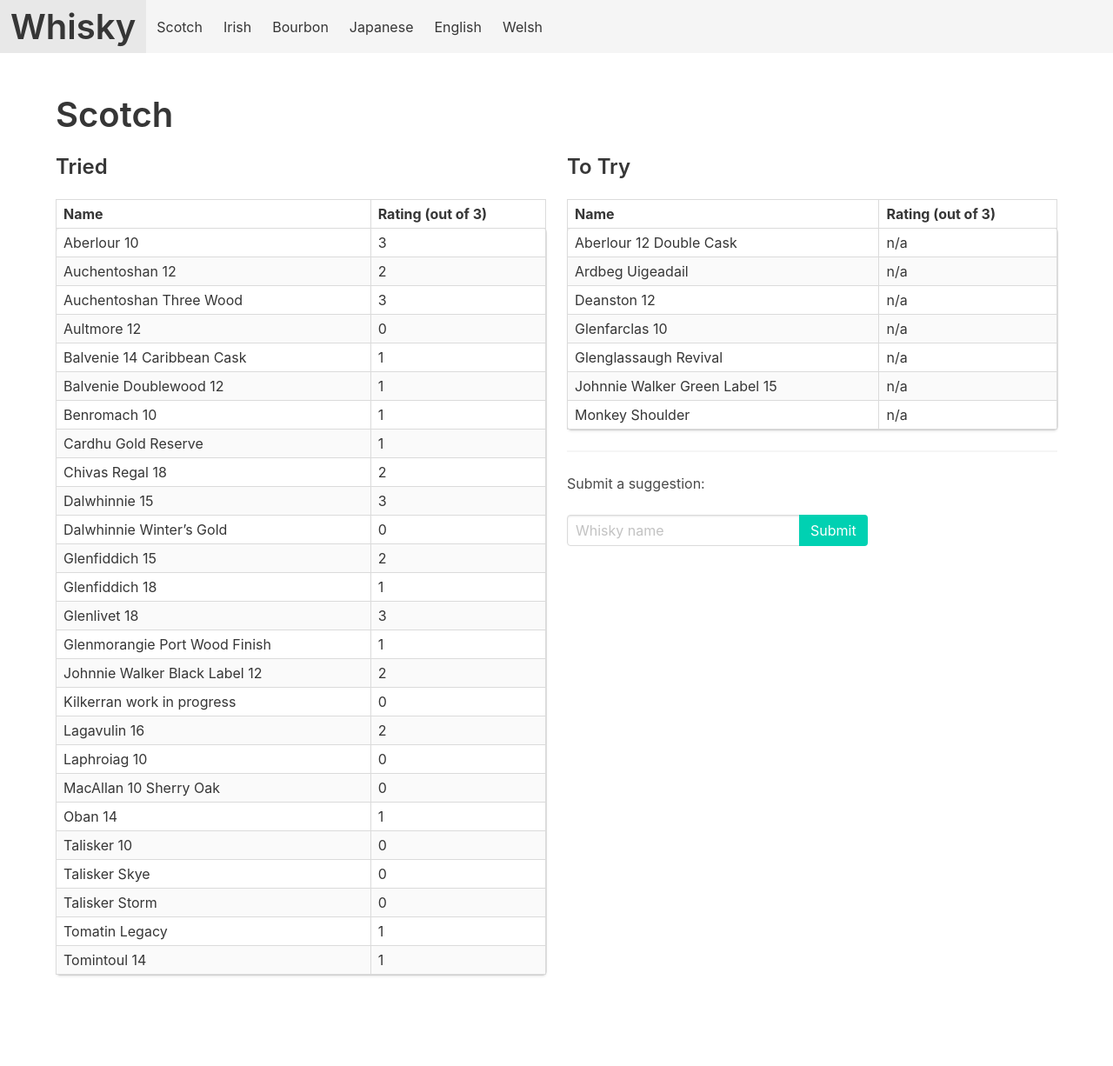
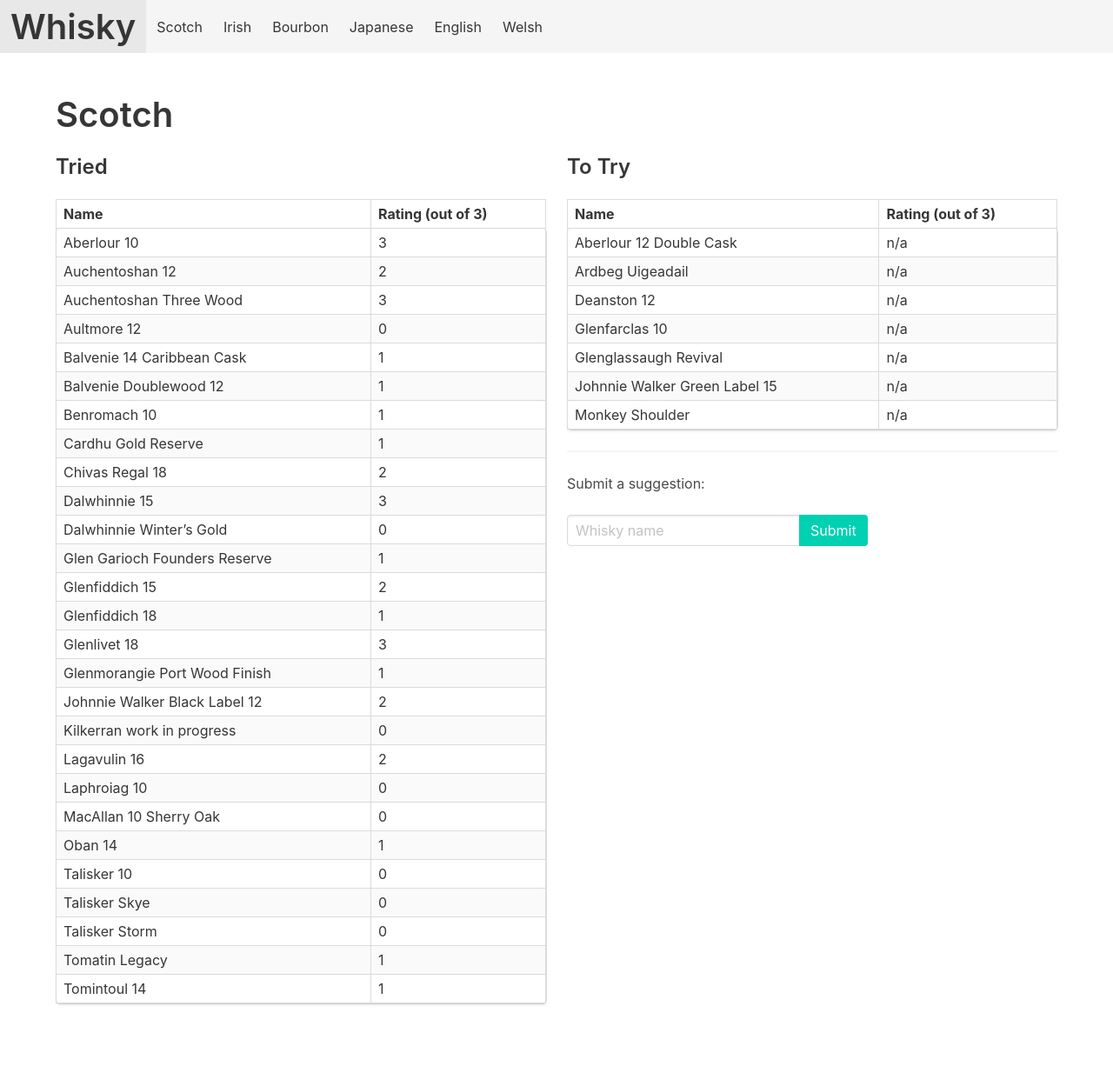
Before and after one commit to grega/whisky, a Jekyll site: the page built from scotch.html, in a window 1280 px wide. Shown: the whole page at 87% size. Built offline with Jekyll 4.4.1, drawn with Linux system fonts in a browser that asks for light colours; before the commit the page ends 1193 px from its top, so only the background shows below that.

Commit message:
Add Glen Garioch

```diff
--- a/_data/scotch/tried.yml
+++ b/_data/scotch/tried.yml
@@ -75,3 +75,6 @@
 
 - name: Lagavulin 16
   rating: 2
+
+- name: Glen Garioch Founders Reserve
+  rating: 1
```
